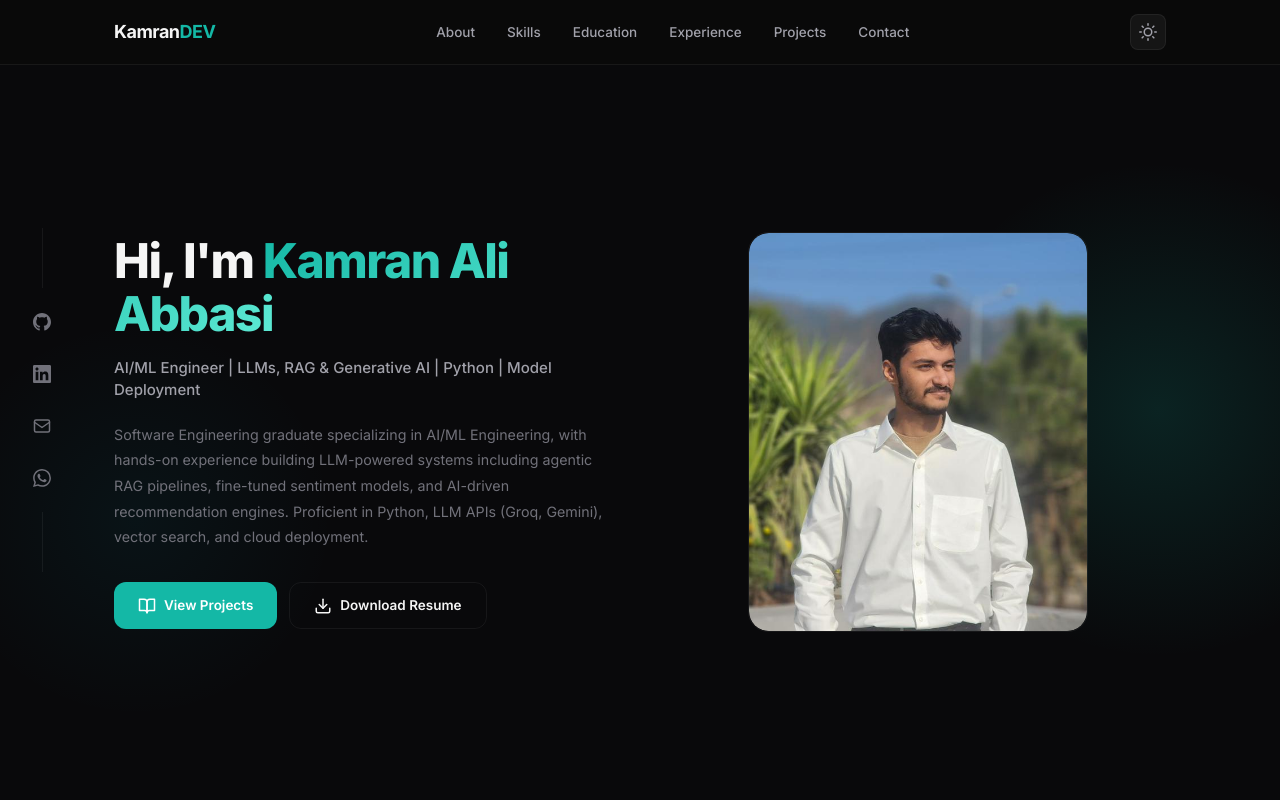
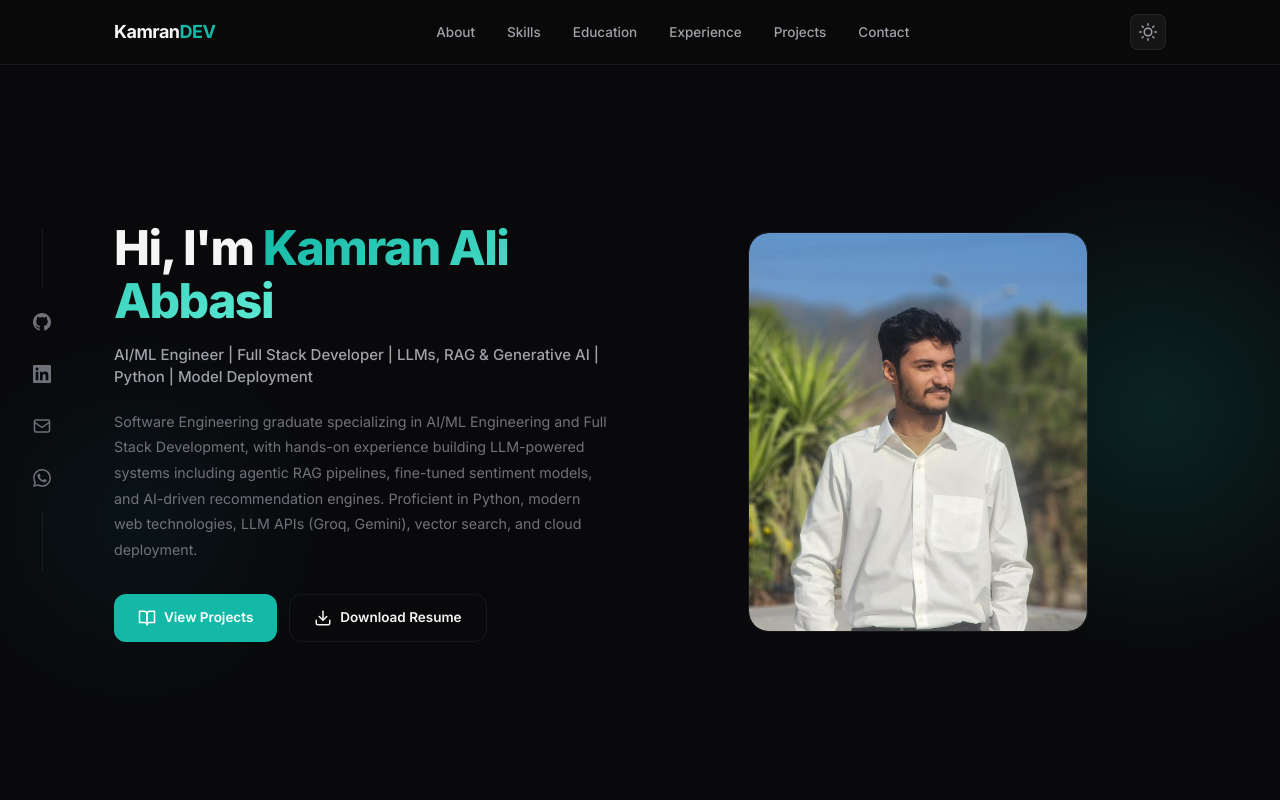
Before and after one commit to kamranabbasi3404/Personal-Portfolio, a Next.js app: page / in a window 1280 px wide. Shown: the top 800 px of the page. Built offline with nearby package versions, Linux system fonts and the light colour scheme.

Commit message:
Update tagline and description to include Full Stack Developer

```diff
--- a/app/layout.js
+++ b/app/layout.js
@@ -10,16 +10,16 @@ const inter = Inter({
 
 export const metadata = {
   metadataBase: new URL('https://kamranali-portfolio.netlify.app'),
-  title: 'Kamran Ali Abbasi | AI/ML Engineer',
-  description: 'Software Engineering graduate specializing in AI/ML Engineering, with hands-on experience building LLM-powered systems including agentic RAG pipelines, fine-tuned sentiment models, and AI-driven recommendation engines.',
-  keywords: ['AI/ML Engineer', 'LLMs', 'RAG', 'Generative AI', 'Python', 'Model Deployment', 'Software Engineer', 'Vector Search', 'Machine Learning', 'Agentic AI'],
+  title: 'Kamran Ali Abbasi | AI/ML Engineer | Full Stack Developer',
+  description: 'Software Engineering graduate specializing in AI/ML Engineering and Full Stack Development, with hands-on experience building LLM-powered systems including agentic RAG pipelines, fine-tuned sentiment models, and AI-driven recommendation engines.',
+  keywords: ['AI/ML Engineer', 'Full Stack Developer', 'LLMs', 'RAG', 'Generative AI', 'Python', 'Model Deployment', 'Software Engineer', 'Vector Search', 'Machine Learning', 'Agentic AI'],
   authors: [{ name: 'Kamran Ali Abbasi' }],
   icons: {
     icon: '/icon.svg',
   },
   openGraph: {
-    title: 'Kamran Ali Abbasi | AI/ML Engineer',
-    description: 'Software Engineering graduate specializing in AI/ML Engineering, building LLM-powered systems and agentic RAG pipelines.',
+    title: 'Kamran Ali Abbasi | AI/ML Engineer | Full Stack Developer',
+    description: 'Software Engineering graduate specializing in AI/ML Engineering and Full Stack Development, building LLM-powered systems and agentic RAG pipelines.',
     type: 'website',
   },
   verification: {
--- a/components/Footer.jsx
+++ b/components/Footer.jsx
@@ -47,7 +47,7 @@ export default function Footer() {
         <div className="footer-content">
           <div>
             <p className="footer-name">Kamran Ali Abbasi</p>
-            <p className="footer-role">AI/ML Engineer · LLMs, RAG &amp; Generative AI · Model Deployment</p>
+            <p className="footer-role">AI/ML Engineer · Full Stack Developer · LLMs, RAG &amp; Generative AI · Model Deployment</p>
           </div>
           <div className="footer-socials">
             {SOCIALS.map((social) => (
--- a/components/Hero.jsx
+++ b/components/Hero.jsx
@@ -8,10 +8,10 @@ export default function Hero() {
               Hi, I&apos;m <span className="hero-name-gradient">Kamran Ali Abbasi</span>
             </h1>
             <p className="hero-title">
-              AI/ML Engineer | LLMs, RAG &amp; Generative AI | Python | Model Deployment
+              AI/ML Engineer | Full Stack Developer | LLMs, RAG &amp; Generative AI | Python | Model Deployment
             </p>
             <p className="hero-description">
-              Software Engineering graduate specializing in AI/ML Engineering, with hands-on experience building LLM-powered systems including agentic RAG pipelines, fine-tuned sentiment models, and AI-driven recommendation engines. Proficient in Python, LLM APIs (Groq, Gemini), vector search, and cloud deployment.
+              Software Engineering graduate specializing in AI/ML Engineering and Full Stack Development, with hands-on experience building LLM-powered systems including agentic RAG pipelines, fine-tuned sentiment models, and AI-driven recommendation engines. Proficient in Python, modern web technologies, LLM APIs (Groq, Gemini), vector search, and cloud deployment.
             </p>
             <div className="hero-buttons">
               <a href="#projects" className="btn btn-primary">
```
Also changed, not shown: 1 other file (tests, documents, lock files or other folders).
